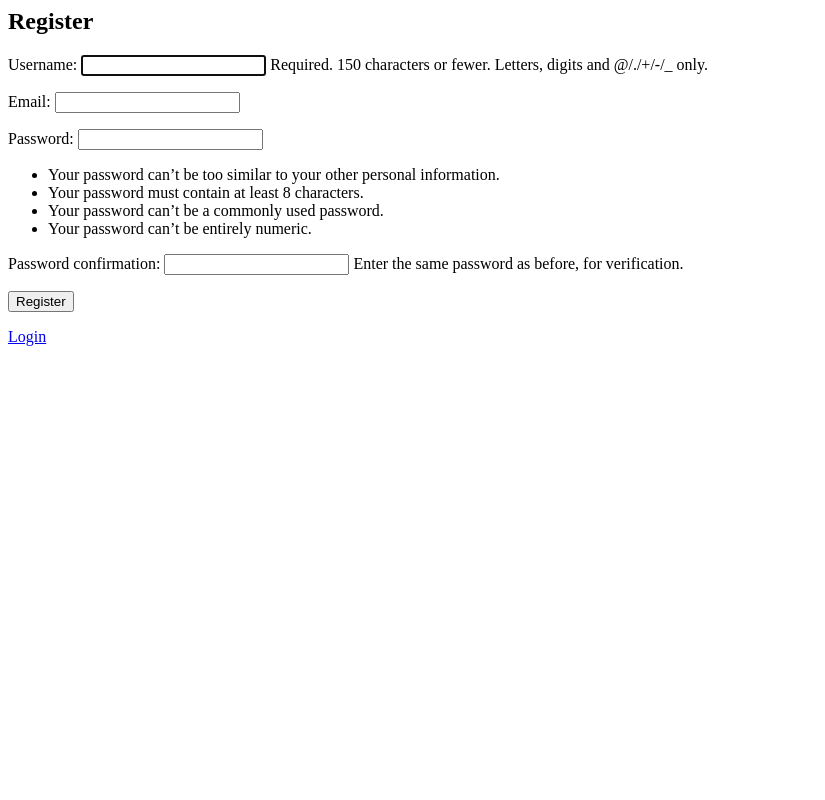
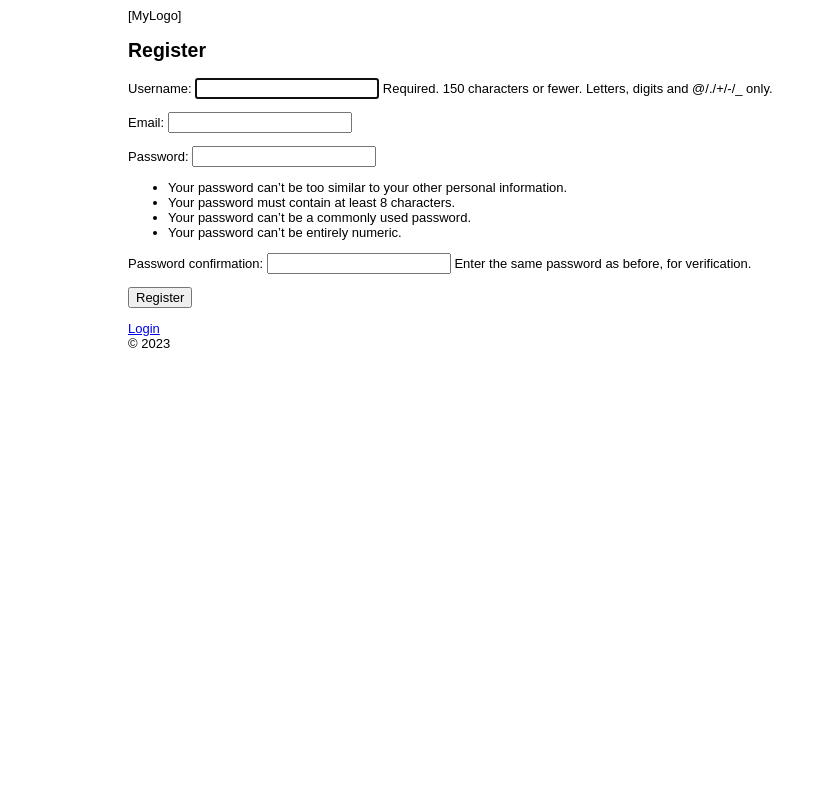
Before and after one commit to bryantbautista/TheMusicThing, a Django app: page /register in a window 1280 px wide. Shown: the whole page, without its empty margins (0-825 px from the left). Run offline with Django 4.2, Linux system fonts and the light colour scheme.

Commit message:
Initial css

```diff
--- /dev/null
+++ b/django_projects/MusicThing/static/MusicThing/style.css
@@ -0,0 +1,20 @@
+body,
+input,
+select,
+button {
+    font-family: arial;
+    font-size: 13px;
+}
+
+header,
+footer,
+main {
+    max-width: 1024px;
+    margin: 0 auto;
+}
+
+.login {
+    text-align: center;
+}
+
+.register {}
--- a/django_projects/MusicThing/templates/MusicThing/base.html
+++ b/django_projects/MusicThing/templates/MusicThing/base.html
@@ -2,9 +2,17 @@
 <head>
     <meta charset="utf-8">
     <title>The Music Thing: {% block title %}{% endblock %}</title>
+    {% load static %}
+    <link rel="stylesheet" href="{% static 'MusicThing/style.css' %}" >
 </head>
 <body>
+    <header>[MyLogo]</header>
+    <main>
     {% block content %}
     {% endblock %}
+    </main>
+    <footer>
+        &copy; 2023
+    </footer>
 </body>
 </html>
--- a/django_projects/MusicThing/templates/MusicThing/registration/login.html
+++ b/django_projects/MusicThing/templates/MusicThing/registration/login.html
@@ -1,6 +1,7 @@
 {% extends "base.html" %}
 
 {% block content %}
+<div class="login">
 <h2>Login</h2>
 <form method="post">
     {% csrf_token %}
@@ -18,5 +19,5 @@
     <button type="submit">Login</button>
 </form>
 <a href="/register">Register</a>
-
+</div>
 {% endblock %}
--- a/django_projects/MusicThing/templates/MusicThing/registration/register.html
+++ b/django_projects/MusicThing/templates/MusicThing/registration/register.html
@@ -1,6 +1,7 @@
 {% extends "base.html" %}
 
 {% block content %}
+<div class="register">
     <h2>Register</h2>
     <form method="POST">
         {% csrf_token %}
@@ -9,5 +10,5 @@
         <button type="submit">Register</button>
     </form>
     <a href="/login">Login</a>
-
+</div>
 {% endblock %}
--- a/django_projects/MusicThing/urls.py
+++ b/django_projects/MusicThing/urls.py
@@ -1,4 +1,7 @@
 from django.urls import path, include
+
+from django.conf import settings
+from django.conf.urls.static import static
 
 from . import views
 
@@ -7,4 +10,4 @@ urlpatterns = [
     path("logout", views.logoutView, name="logout"),
     path("login", views.loginView, name="login"),
     path("register", views.registerView, name="register")
-]
+] + static(settings.STATIC_URL, document_root=settings.STATIC_ROOT)
```
Also changed, not shown: README.md.
